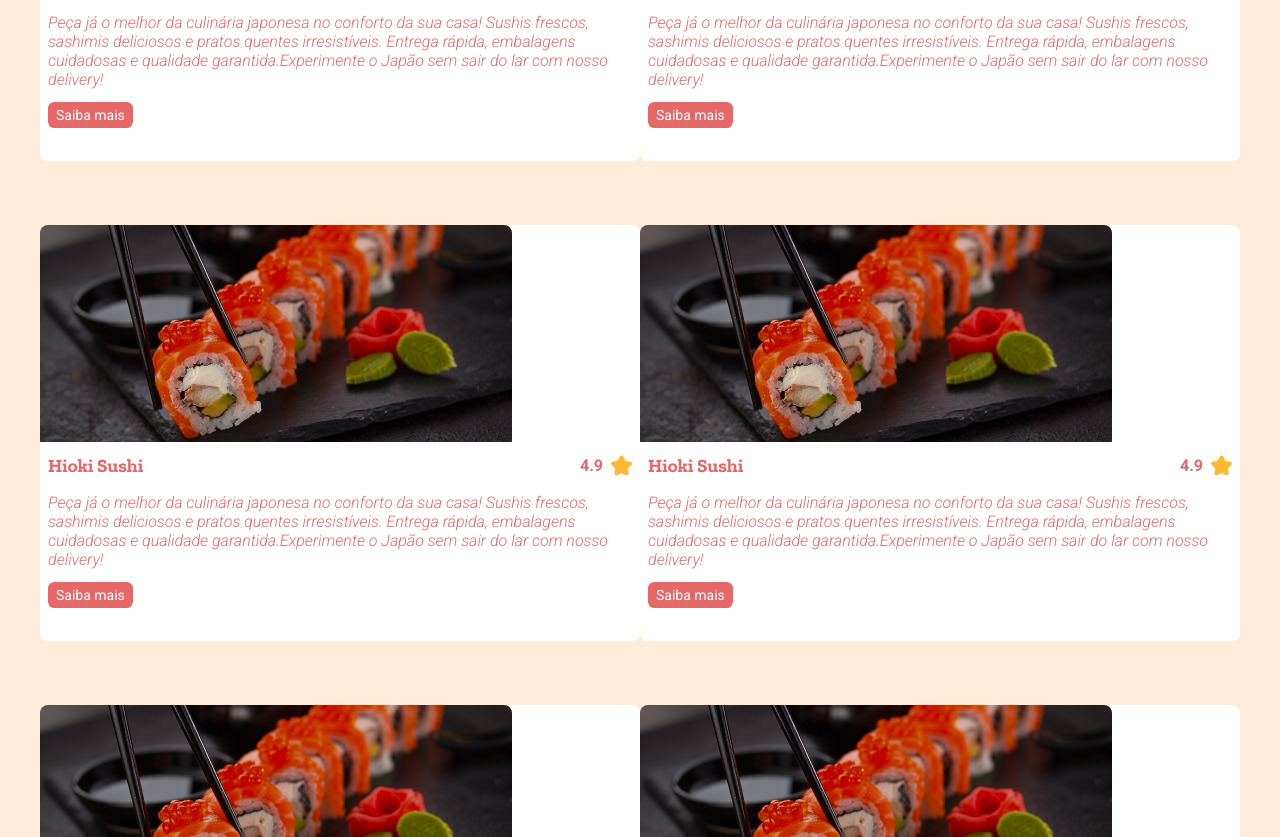
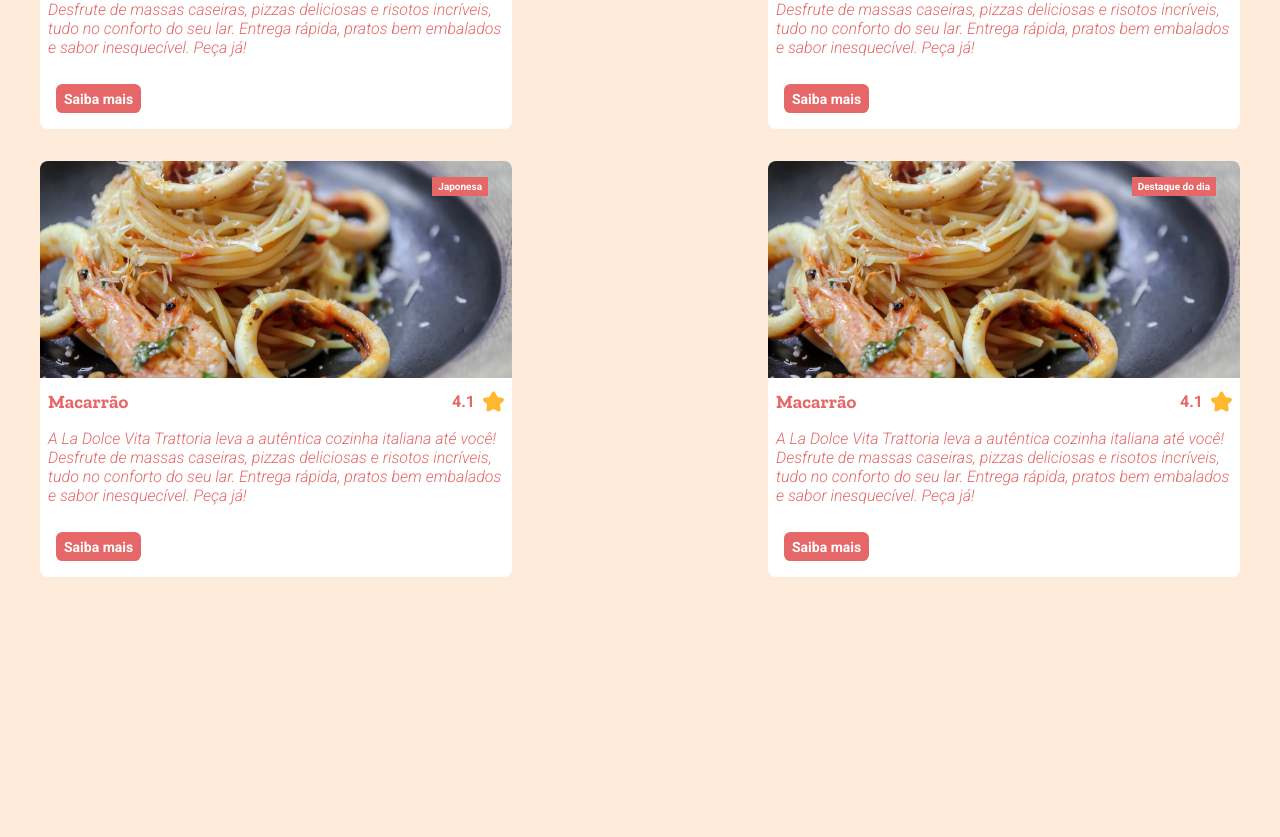
Before and after one commit to LucasDev9645/Projeto_Efood, a React (Vite) app: page / in a window 1280 px wide. Shown: the part 1183-2020 px from the top of the page. After the commit the page ends 1792 px from the top, so only its background shows below. Built offline with nearby package versions, Linux system fonts and the light colour scheme.

Commit message:
Create tags

```diff
--- a/src/components/Home/HomeCard/index.tsx
+++ b/src/components/Home/HomeCard/index.tsx
@@ -1,4 +1,3 @@
-import ImageFood from "../../../assets/images/sushi.png";
 import Star from "../../../assets/images/estrela.svg";
 
 import {
@@ -6,27 +5,47 @@ import {
   HomeCardContainer,
   HomeCardDescription,
   HomeCardImage,
+  Infos,
   TitleContainer,
 } from "./styles";
+import Tag from "../../Tag";
 
-const HomeCard = () => {
+type Props = {
+  id: number;
+  image: string;
+  title: string;
+  avaliation: string;
+  description: string;
+  infos: string[];
+};
+
+const HomeCard = ({
+  image,
+  title,
+  avaliation,
+  description,
+  infos,
+  id,
+}: Props) => {
   return (
-    <HomeCardContainer className="container">
-      <HomeCardImage src={ImageFood} alt="" />
+    <HomeCardContainer>
+      <HomeCardImage src={image} alt={title} />
+      <Infos>
+        {infos.map((info) => (
+          <Tag size="small" key={id}>
+            {info}
+          </Tag>
+        ))}
+      </Infos>
       <ContainerDescription>
         <TitleContainer>
-          <h3>Hioki Sushi</h3>
+          <h3>{title}</h3>
           <div>
-            <p>4.9</p>
-            <img src={Star} alt="" />
+            <p>{avaliation}</p>
+            <img src={Star} alt="estrela" />
           </div>
         </TitleContainer>
-        <HomeCardDescription>
-          Peça já o melhor da culinária japonesa no conforto da sua casa! Sushis
-          frescos, sashimis deliciosos e pratos quentes irresistíveis. Entrega
-          rápida, embalagens cuidadosas e qualidade garantida.Experimente o
-          Japão sem sair do lar com nosso delivery!
-        </HomeCardDescription>
+        <HomeCardDescription>{description}</HomeCardDescription>
         <a href="#">Saiba mais</a>
       </ContainerDescription>
     </HomeCardContainer>
--- a/src/components/Home/HomeCard/styles.ts
+++ b/src/components/Home/HomeCard/styles.ts
@@ -1,11 +1,17 @@
 import styled from "styled-components";
 import { colors } from "../../../styles/styles";
+import { TagContainer } from "../../Tag/styles";
 
 export const HomeCardContainer = styled.div`
   background-color: ${colors.white};
   max-width: 29.5rem;
   height: 26rem;
   border-radius: 0.5rem;
+  position: relative;
+
+  ${TagContainer} {
+    margin-right: 0.5rem;
+  }
 `;
 
 export const HomeCardImage = styled.img`
@@ -17,10 +23,14 @@ export const ContainerDescription = styled.div`
 
   a {
     font-size: 0.875rem;
+    font-weight: 700;
     background-color: ${colors.red};
     color: ${colors.white};
-    padding: 0.3rem 0.5rem;
+    padding: 0.4rem 0.5rem;
     border-radius: 0.4rem;
+    position: absolute;
+    bottom: 1rem;
+    left: 1rem;
   }
 `;
 
@@ -45,3 +55,10 @@ export const HomeCardDescription = styled.p`
   margin-bottom: 1rem;
   font-style: italic;
 `;
+
+export const Infos = styled.div`
+  position: absolute;
+  top: 1rem;
+  right: 1rem;
+  display: flex;
+`;
--- a/src/components/Home/index.tsx
+++ b/src/components/Home/index.tsx
@@ -1,18 +1,46 @@
 import Banner from "../Banner";
 import HomeCard from "./HomeCard";
 import { HomeListCard } from "./styles";
+
+import ImageFood from "../../assets/images/laDolce.png";
 
 const Home = () => {
   return (
     <div>
       <Banner />
       <HomeListCard className="container">
-        <HomeCard />
-        <HomeCard />
-        <HomeCard />
-        <HomeCard />
-        <HomeCard />
-        <HomeCard />
+        <HomeCard
+          id={1}
+          avaliation="4.1"
+          description="A La Dolce Vita Trattoria leva a autêntica cozinha italiana até você! Desfrute de massas caseiras, pizzas deliciosas e risotos incríveis, tudo no conforto do seu lar. Entrega rápida, pratos bem embalados e sabor inesquecível. Peça já!"
+          title="Macarrão"
+          infos={["Destaque da Semana", "Japonesa"]}
+          image={ImageFood}
+        />
+        <HomeCard
+          id={2}
+          avaliation="4.1"
+          description="A La Dolce Vita Trattoria leva a autêntica cozinha italiana até você! Desfrute de massas caseiras, pizzas deliciosas e risotos incríveis, tudo no conforto do seu lar. Entrega rápida, pratos bem embalados e sabor inesquecível. Peça já!"
+          title="Macarrão"
+          infos={["Italiana"]}
+          image={ImageFood}
+        />
+        <HomeCard
+          id={3}
+          avaliation="4.1"
+          description="A La Dolce Vita Trattoria leva a autêntica cozinha italiana até você! Desfrute de massas caseiras, pizzas deliciosas e risotos incríveis, tudo no conforto do seu lar. Entrega rápida, pratos bem embalados e sabor inesquecível. Peça já!"
+          title="Macarrão"
+          infos={["Japonesa"]}
+          image={ImageFood}
+        />
+        <HomeCard
+          id={4}
+          avaliation="4.1"
+          description="A La Dolce Vita Trattoria leva a autêntica cozinha italiana até você! Desfrute de massas caseiras, pizzas deliciosas e risotos incríveis, tudo no conforto do seu lar. Entrega rápida, pratos bem embalados e sabor inesquecível. Peça já!"
+          title="Macarrão"
+          infos={["Destaque  do dia"]}
+          image={ImageFood}
+        />
       </HomeListCard>
     </div>
   );
--- a/src/components/Home/styles.ts
+++ b/src/components/Home/styles.ts
@@ -1,6 +1,8 @@
 import styled from "styled-components";
 
 export const HomeListCard = styled.section`
-  display: grid;
-  grid-template-columns: 1fr 1fr;
+  display: flex;
+  flex-wrap: wrap;
+  justify-content: space-between;
+  gap: 2rem;
 `;
--- a/src/components/Tag/index.tsx
+++ b/src/components/Tag/index.tsx
@@ -0,0 +1,12 @@
+import { TagContainer } from "./styles";
+
+export type Props = {
+  size?: "small" | "big";
+  children: string;
+};
+
+const Tag = ({ children, size = "small" }: Props) => {
+  return <TagContainer size={size}>{children}</TagContainer>;
+};
+
+export default Tag;
--- a/src/components/Tag/styles.ts
+++ b/src/components/Tag/styles.ts
@@ -0,0 +1,13 @@
+import { Props } from ".";
+
+import styled from "styled-components";
+import { colors } from "../../styles/styles";
+
+export const TagContainer = styled.div<Props>`
+  background-color: ${colors.red};
+  color: ${colors.white};
+  font-size: ${(props) => (props.size === "big" ? "1rem" : "0.625rem")};
+  font-weight: 700;
+  padding: ${(props) =>
+    props.size === "big" ? "0.5rem 1rem" : "0.25rem 0.375rem "};
+`;
```
